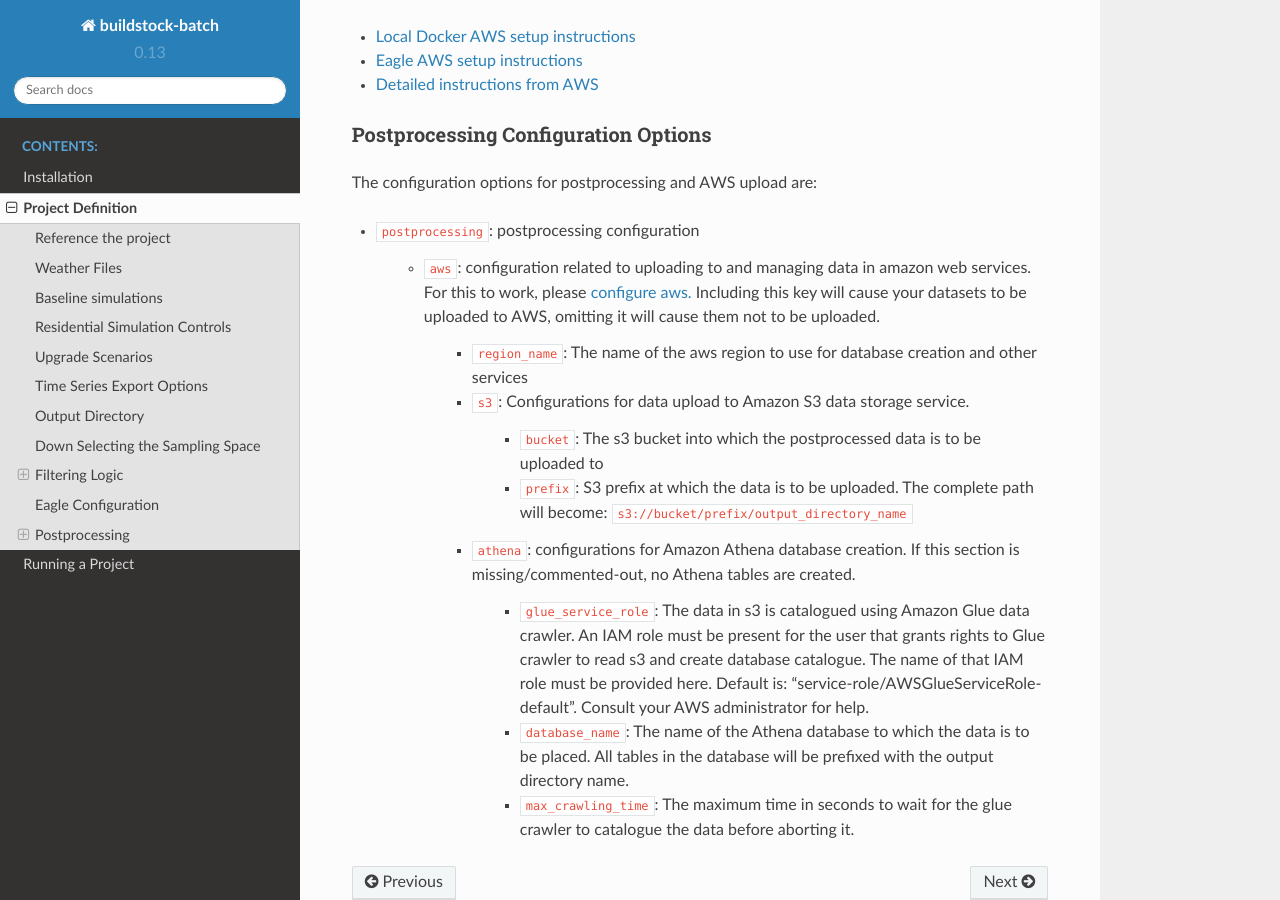
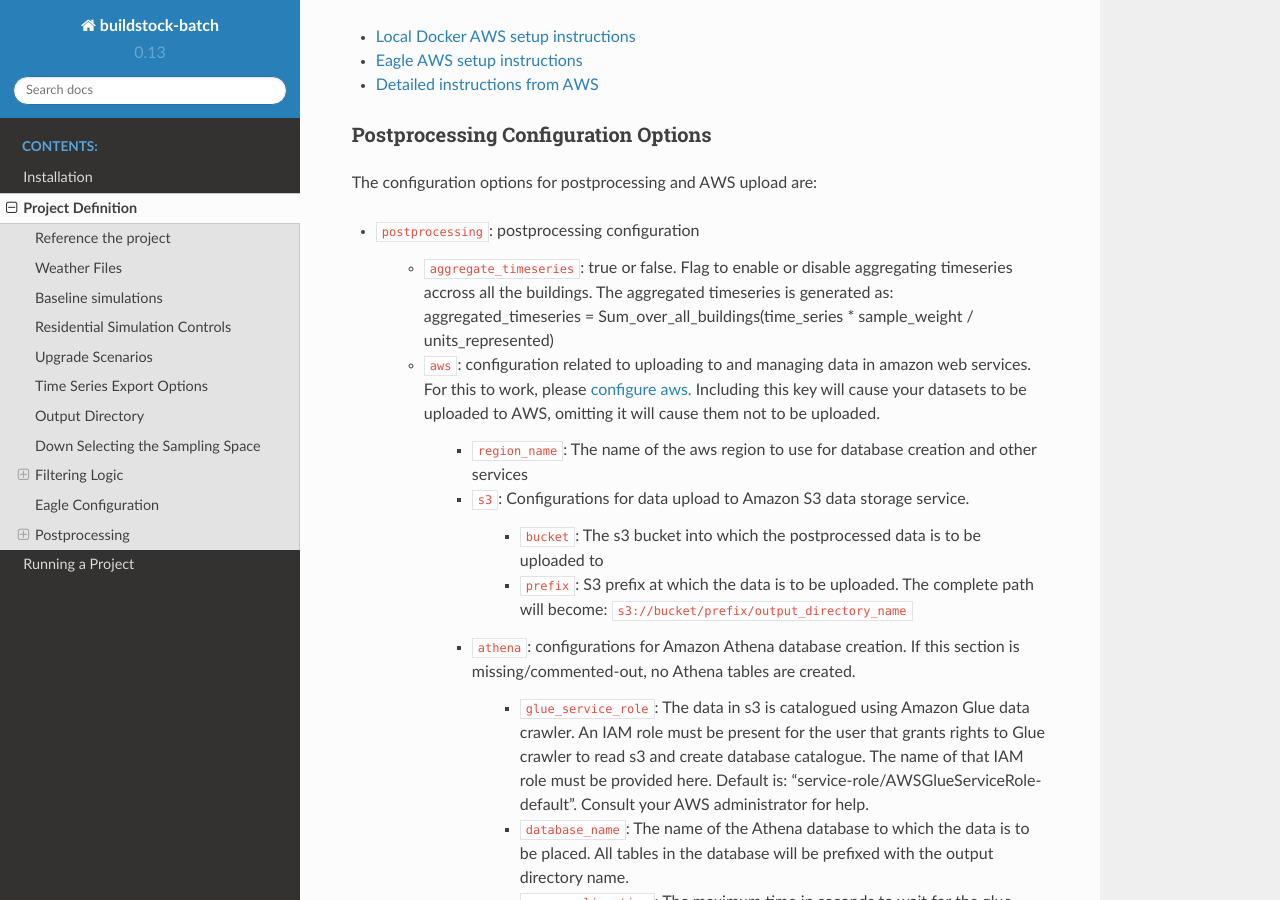
Before and after one commit to NREL/buildstockbatch, a Sphinx documentation site: the page built from docs/project_defn.rst, in a window 1280 px wide and 900 px high, scrolled down 5610 px. Built offline with Sphinx 7.4.7 and the Read the Docs theme 2.0.0, drawn with Linux system fonts in a browser that asks for light colours.

Commit message:
Updated the documentation

```diff
--- a/docs/project_defn.rst
+++ b/docs/project_defn.rst
@@ -252,6 +252,10 @@ The configuration options for postprocessing and AWS upload are:
 
 *  ``postprocessing``: postprocessing configuration
 
+    *  ``aggregate_timeseries``: true or false. Flag to enable or disable aggregating timeseries accross all the buildings.
+       The aggregated timeseries is generated as:
+       aggregated_timeseries = Sum_over_all_buildings(time_series * sample_weight / units_represented)
+
     *  ``aws``: configuration related to uploading to and managing data in amazon web services. For this to work, please
        `configure aws. <https://boto3.amazonaws.com/v1/documentation/api/latest/guide/quickstart.html#configuration>`_
        Including this key will cause your datasets to be uploaded to AWS, omitting it will cause them not to be uploaded.
```
